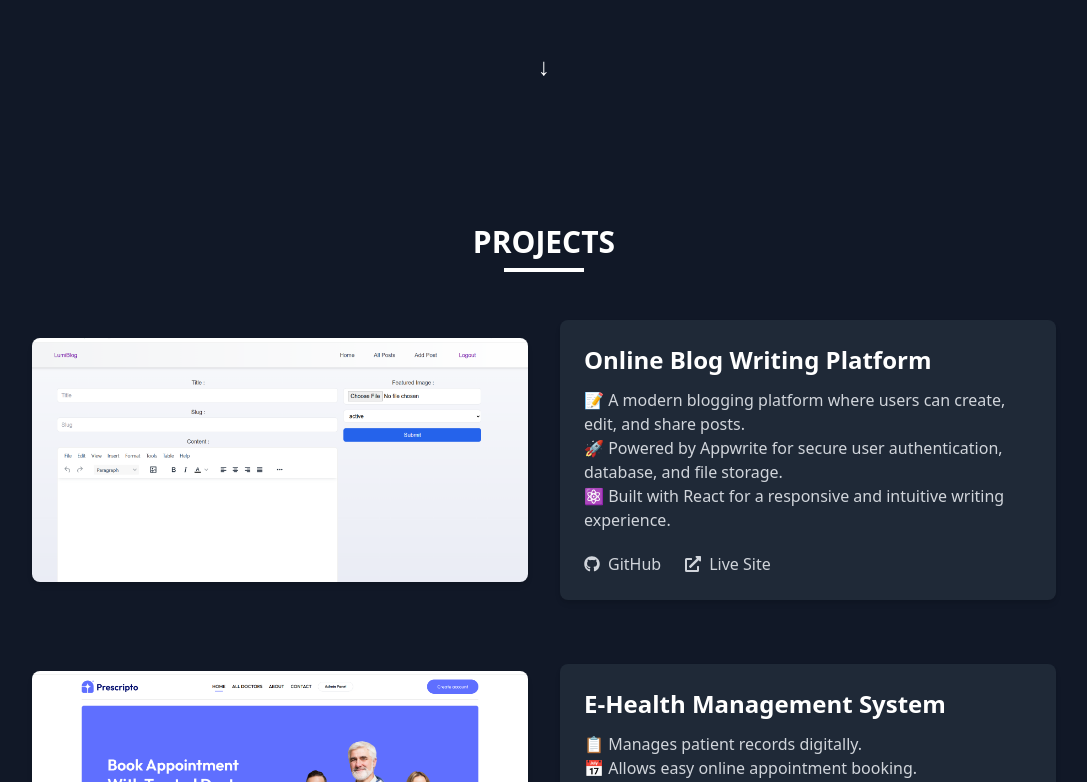
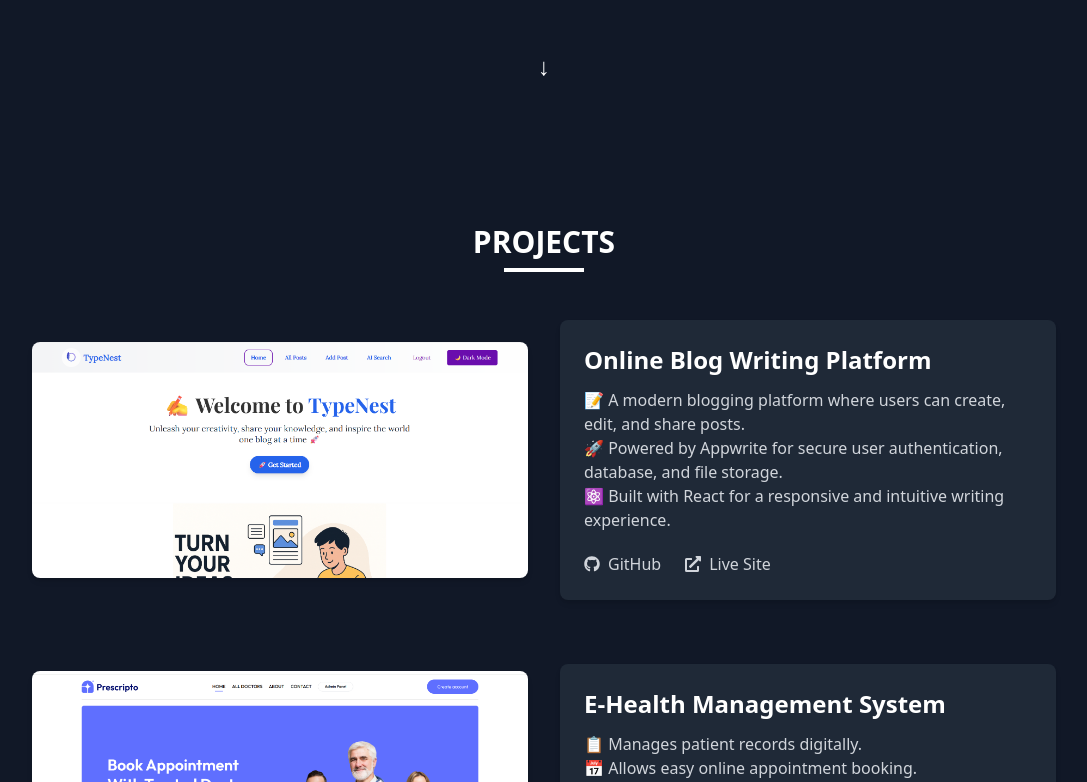
Before and after one commit to gauravnainwal518/personal_portfolio_react, a React (Vite) app in the folder personal-portfolio/: page / in a window 1280 px wide. Shown: the part 388-1170 px from the top of the page, without its empty margins (96-1183 px from the left). Built offline with nearby package versions, Linux system fonts and the light colour scheme.

Commit message:
update project image in first project

```diff
--- a/personal-portfolio/src/components/Projects/Projects.jsx
+++ b/personal-portfolio/src/components/Projects/Projects.jsx
@@ -8,7 +8,7 @@ const Projects = () => {
       title: "Online Blog Writing Platform",
       description:
         "📝 A modern blogging platform where users can create, edit, and share posts.\n🚀 Powered by Appwrite for secure user authentication, database, and file storage.\n⚛️ Built with React for a responsive and intuitive writing experience.",
-      image: "/images/project3.png",
+      image: "/images/blog.png",
       github: "https://github.com/gauravnainwal518/Blog-platform-using-react",
       live: "https://blog-platform-using-react.vercel.app/",
     },
```
Also changed, not shown: personal-portfolio/public/images/blog.png (added).
